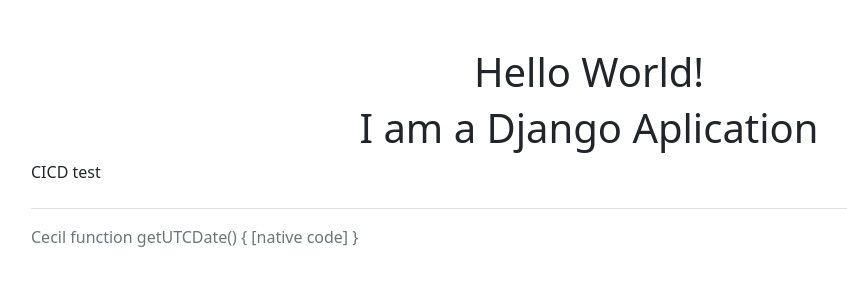
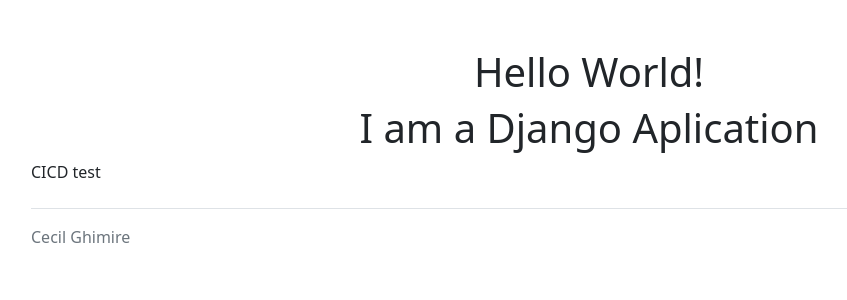
Before and after one commit to cecililu/CICD-Project-clone, a Django app: page / in a window 1280 px wide. Shown: the top 300 px of the page, without its empty margins (51-898 px from the left). Run offline with Django 4.2, Linux system fonts and the light colour scheme; parts of the project's set-up code (start-up, migrations or seed data) failed here and were passed over.

Commit message:
remove date

```diff
--- a/templates/about.html
+++ b/templates/about.html
@@ -18,7 +18,7 @@
         <footer class="d-flex flex-wrap justify-content-between align-items-center py-3 my-4 border-top">
             <div class="col-md-4 d-flex align-items-center">
                 <span class="text-muted">
-                    Cecil  <script>let d = new Date(); document.write(d.getUTCDate)</script>
+                    Cecil Ghimire
                 </span>
 
             </div>
```
